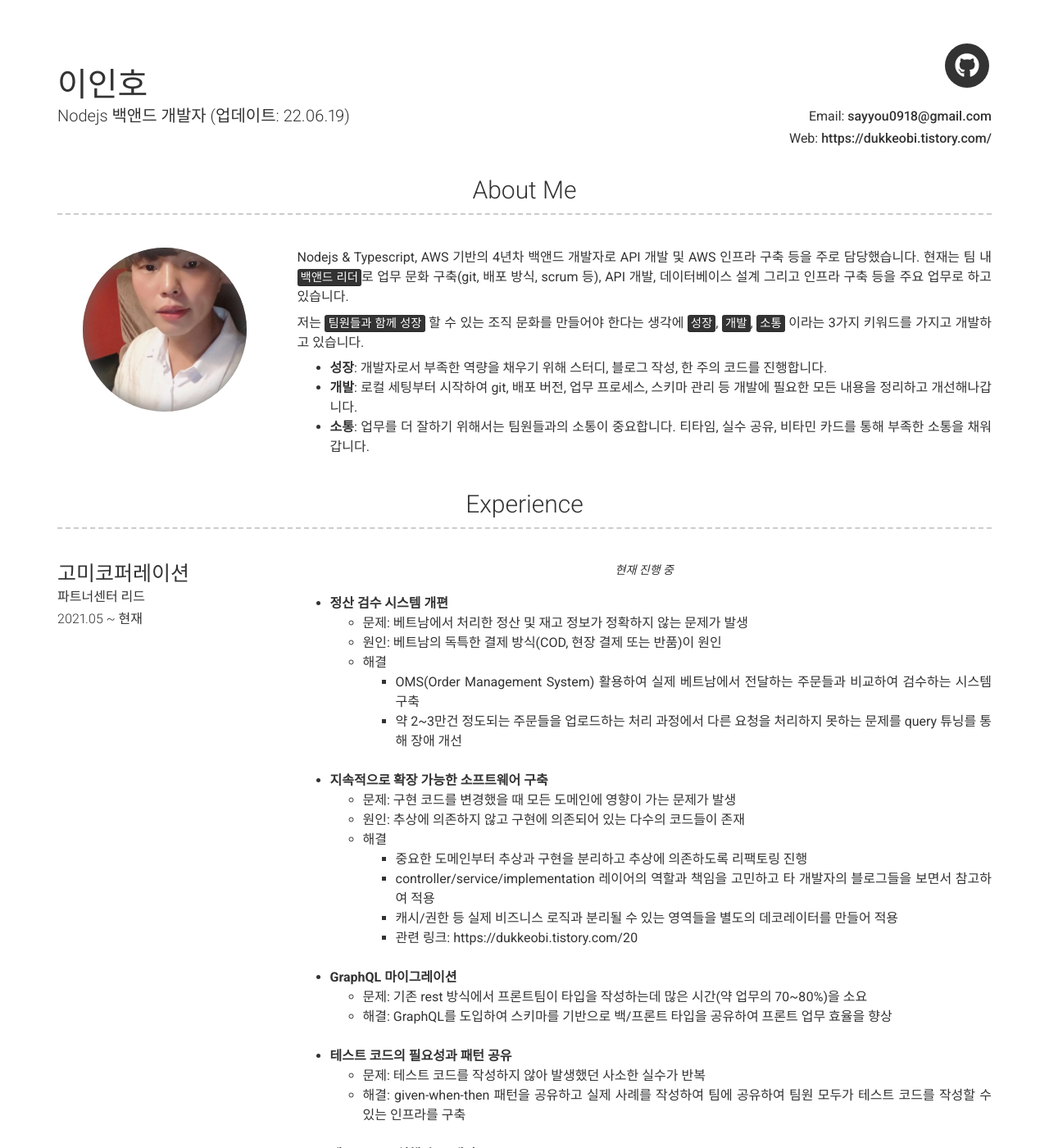
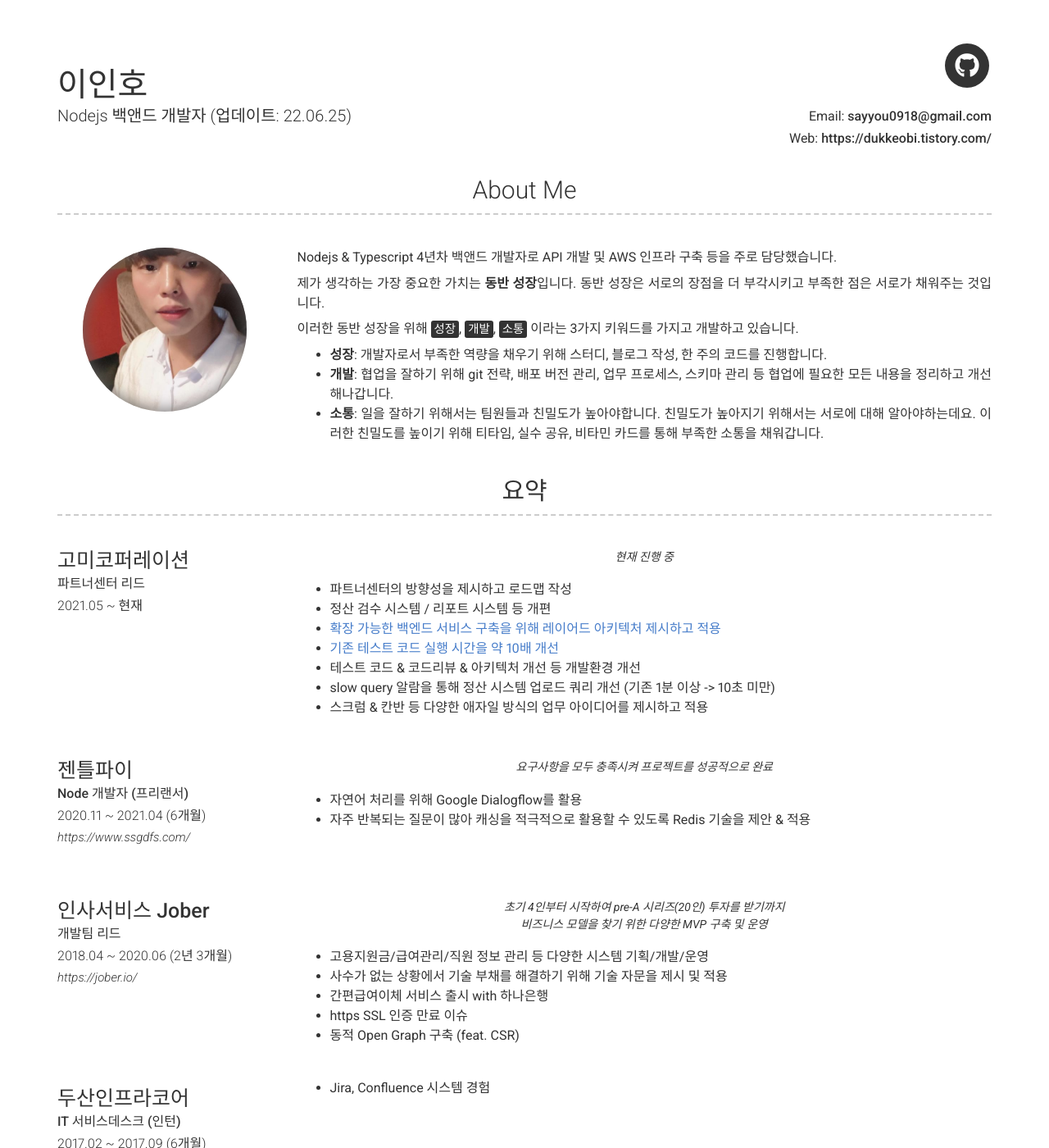
Before and after one commit to mystyle2006/mystyle2006.github.io, a Jekyll site: the page built from index.md, in a window 1280 px wide and 1400 px high. Shown: the whole window at 82% size. Built offline with Jekyll 4.4.1, drawn with Linux system fonts in a browser that asks for light colours; nearby versions of some CDN libraries; some of the changed text lies outside the part shown.

Commit message:
20220625 (#2)
* 20220625

* 20220625

```diff
--- a/_config.yml
+++ b/_config.yml
@@ -8,7 +8,7 @@ version: 2
 # Personal info
 name: 이인호
 title: >
-  Nodejs 백앤드 개발자 (업데이트: 22.06.19)
+  Nodejs 백앤드 개발자 (업데이트: 22.06.25)
 email: sayyou0918@gmail.com
 website: https://dukkeobi.tistory.com/
 
@@ -32,20 +32,19 @@ github_username: mystyle2006
 # about_title: About Me (Use this to override about section title)
 about_profile_image: images/me.jpeg
 about_content: | # this will include new lines to allow paragraphs
-  Nodejs & Typescript, AWS 기반의 4년차 백앤드 개발자로 API 개발 및 AWS 인프라 구축 등을 주로 담당했습니다.
-  현재는 팀 내 <mark>백앤드 리더</mark>로 업무 문화 구축(git, 배포 방식, scrum 등), API 개발, 데이터베이스 설계 그리고 인프라 구축 등을 주요 업무로 하고 있습니다.
+  Nodejs & Typescript 4년차 백앤드 개발자로 API 개발 및 AWS 인프라 구축 등을 주로 담당했습니다.
 
-  저는 <mark>팀원들과 함께 성장</mark> 할 수 있는 조직 문화를 만들어야 한다는 생각에 <mark>성장</mark>, <mark>개발</mark>, <mark>소통</mark> 이라는 3가지 키워드를 가지고
-  개발하고 있습니다.
+  제가 생각하는 가장 중요한 가치는 <b>동반 성장</b>입니다.
+  동반 성장은 서로의 장점을 더 부각시키고 부족한 점은 서로가 채워주는 것입니다.
+
+  이러한 동반 성장을 위해 <mark>성장</mark>, <mark>개발</mark>, <mark>소통</mark> 이라는 3가지 키워드를 가지고 개발하고 있습니다.
 
   - **성장**: 개발자로서 부족한 역량을 채우기 위해 스터디, 블로그 작성, 한 주의 코드를 진행합니다.
-  - **개발**: 로컬 세팅부터 시작하여 git, 배포 버전, 업무 프로세스, 스키마 관리 등 개발에 필요한 모든 내용을 정리하고 개선해나갑니다.
-  - **소통**: 업무를 더 잘하기 위해서는 팀원들과의 소통이 중요합니다. 티타임, 실수 공유, 비타민 카드를 통해 부족한 소통을 채워갑니다.
-
-
+  - **개발**: 협업을 잘하기 위해 git 전략, 배포 버전 관리, 업무 프로세스, 스키마 관리 등 협업에 필요한 모든 내용을 정리하고 개선해나갑니다.
+  - **소통**: 일을 잘하기 위해서는 팀원들과 친밀도가 높아야합니다. 친밀도가 높아지기 위해서는 서로에 대해 알아야하는데요. 이러한 친밀도를 높이기 위해 티타임, 실수 공유, 비타민 카드를 통해 부족한 소통을 채워갑니다.
 
 content:
-  - title: Experience
+  - title: 요약
     layout: list
     content:
       - layout: left
@@ -55,47 +54,55 @@ content:
         quote: >
           현재 진행 중
         description: | # this will include new lines to allow paragraphs
-          - **정산 검수 시스템 개편**
-            - 문제: 베트남에서 처리한 정산 및 재고 정보가 정확하지 않는 문제가 발생
-            - 원인: 베트남의 독특한 결제 방식(COD, 현장 결제 또는 반품)이 원인
-            - 해결
-              - OMS(Order Management System) 활용하여 실제 베트남에서 전달하는 주문들과 비교하여 검수하는 시스템 구축
-              - 약 2~3만건 정도되는 주문들을 업로드하는 처리 과정에서 다른 요청을 처리하지 못하는 문제를 query 튜닝를 통해 장애 개선 <br><br>
+          - 파트너센터의 방향성을 제시하고 로드맵 작성
+          - 정산 검수 시스템 / 리포트 시스템 등 개편
+          - [확장 가능한 백엔드 서비스 구축을 위해 레이어드 아키텍처 제시하고 적용](https://dukkeobi.tistory.com/20)
+          - [기존 테스트 코드 실행 시간을 약 10배 개선](https://dukkeobi.tistory.com/23)
+          - 테스트 코드 & 코드리뷰 & 아키텍처 개선 등 개발환경 개선
+          - slow query 알람을 통해 정산 시스템 업로드 쿼리 개선 (기존 1분 이상 -> 10초 미만)
+          - 스크럼 & 칸반 등 다양한 애자일 방식의 업무 아이디어를 제시하고 적용
 
-          - **지속적으로 확장 가능한 소프트웨어 구축**
-            - 문제: 구현 코드를 변경했을 때 모든 도메인에 영향이 가는 문제가 발생
-            - 원인: 추상에 의존하지 않고 구현에 의존되어 있는 다수의 코드들이 존재
-            - 해결
-              - 중요한 도메인부터 추상과 구현을 분리하고 추상에 의존하도록 리팩토링 진행
-              - controller/service/implementation 레이어의 역할과 책임을 고민하고 타 개발자의 블로그들을 보면서 참고하여 적용
-              - 캐시/권한 등 실제 비즈니스 로직과 분리될 수 있는 영역들을 별도의 데코레이터를 만들어 적용
-              - 관련 링크: https://dukkeobi.tistory.com/20 <br><br>
-
-          - **GraphQL 마이그레이션**
-            - 문제: 기존 rest 방식에서 프론트팀이 타입을 작성하는데 많은 시간(약 업무의 70~80%)을 소요
-            - 해결: GraphQL를 도입하여 스키마를 기반으로 백/프론트 타입을 공유하여 프론트 업무 효율을 향상 <br><br>
-
-          - **테스트 코드의 필요성과 패턴 공유**
-            - 문제: 테스트 코드를 작성하지 않아 발생했던 사소한 실수가 반복
-            - 해결: given-when-then 패턴을 공유하고 실제 사례를 작성하여 팀에 공유하여 팀원 모두가 테스트 코드를 작성할 수 있는 인프라를 구축 <br><br>
-
-          - **테스트 코드 실행 속도 개선**
-            - 문제: 테스트 코드 실행 속도가 오래 걸려 업무에 영향을 줌
-            - 원인: ts-jest의 타입 체킹 부분들에서 많은 시간을 소요하고 테스트가 진행됨
-            - 해결
-              - 타입 체킹하는 부분을 제외하여 테스트할 수 있도록 개선하여 속도를 약 10배 개선 (ts-jest -> @swc/jest 활용)
-              - 관련 링크: https://dukkeobi.tistory.com/23 <br><br>
-
-          - **git-flow 적용**
-            - 문제: 소스 코드의 버전 관리가 되지 않는 문제가 발생
-            - 원인: git을 적극적으로 활용하지 않는 사내 문화
-            - 해결
-              - git을 적극적으로 활용하기 위해 팀 전체적인 git 이해도를 높일 수 있도록 교육 진행
-              - 배민에서 공유한 git-flow 블로그를 활용하여 방식을 공유 <br><br>
-
-          - **AWS 알림 구축**
-            - 문제: 실무에 집중하다보면 AWS 자원를 모니터링이 하기 힘들어 문제가 발생한 후 대응하게 됨
-            - 해결: 모든 자원에 모니터링이 필요한 내용(메모리/CPU/Slow Query 등)을 분석하여 특정 임계점이되었을 때 slack으로 알림이 되도록 구축 <br><br>
+#          - **정산 검수 시스템 개편**
+#            - 문제: 베트남에서 처리한 정산 및 재고 정보가 정확하지 않는 문제가 발생
+#            - 원인: 베트남의 독특한 결제 방식(COD, 현장 결제 또는 반품)이 원인
+#            - 해결
+#              - OMS(Order Management System) 활용하여 실제 베트남에서 전달하는 주문들과 비교하여 검수하는 시스템 구축
+#              - 약 2~3만건 정도되 는 주문들을 업로드 처리 과정에서 발생하는 네트워크 I/O 자원을 query 튜닝를 통해 장애 개선 <br><br>
+#
+#          - **지속적으로 확장 가능한 소프트웨어 구축**
+#            - 문제: 구현 코드를 변경했을 때 모든 도메인에 영향이 가는 문제가 발생
+#            - 원인: 추상에 의존하지 않고 구현에 의존되어 있는 다수의 코드들이 존재
+#            - 해결
+#              - 중요한 도메인부터 추상과 구현을 분리하고 추상에 의존하도록 리팩토링 진행
+#              - controller/service/implementation 레이어의 역할과 책임을 고민하고 타 개발자의 블로그들을 보면서 참고하여 적용
+#              - 캐시/권한 등 실제 비즈니스 로직과 분리될 수 있는 영역들을 별도의 데코레이터를 만들어 적용
+#              - 관련 링크: https://dukkeobi.tistory.com/20 <br><br>
+#
+#          - **GraphQL 마이그레이션**
+#            - 문제: 기존 rest 방식에서 프론트팀이 타입을 작성하는데 많은 시간(약 업무의 70~80%)을 소요
+#            - 해결: GraphQL를 도입하여 스키마를 기반으로 백/프론트 타입을 공유하여 프론트 업무 효율을 향상 <br><br>
+#
+#          - **테스트 코드의 필요성과 패턴 공유**
+#            - 문제: 테스트 코드를 작성하지 않아 발생했던 사소한 실수가 반복
+#            - 해결: given-when-then 패턴을 공유하고 실제 사례를 작성하여 팀에 공유하여 팀원 모두가 테스트 코드를 작성할 수 있는 인프라를 구축 <br><br>
+#
+#          - **테스트 코드 실행 속도 개선**
+#            - 문제: 테스트 코드 실행 속도가 오래 걸려 업무에 영향을 줌
+#            - 원인: ts-jest의 타입 체킹 부분들에서 많은 시간을 소요하고 테스트가 진행됨
+#            - 해결
+#              - 타입 체킹하는 부분을 제외하여 테스트할 수 있도록 개선하여 속도를 약 10배 개선 (ts-jest -> @swc/jest 활용)
+#              - 관련 링크: https://dukkeobi.tistory.com/23 <br><br>
+#
+#          - **git-flow 적용**
+#            - 문제: 소스 코드의 버전 관리가 되지 않는 문제가 발생
+#            - 원인: git을 적극적으로 활용하지 않는 사내 문화
+#            - 해결
+#              - git을 적극적으로 활용하기 위해 팀 전체적인 git 이해도를 높일 수 있도록 교육 진행
+#              - 배민에서 공유한 git-flow 블로그를 활용하여 방식을 공유 <br><br>
+#
+#          - **AWS 알림 구축**
+#            - 문제: 실무에 집중하다보면 AWS 자원를 모니터링이 하기 힘들어 문제가 발생한 후 대응하게 됨
+#            - 해결: 모든 자원에 모니터링이 필요한 내용(메모리/CPU/Slow Query 등)을 분석하여 특정 임계점이되었을 때 slack으로 알림이 되도록 구축 <br><br>
 
       - layout: left
         title: 젠틀파이
@@ -105,11 +112,8 @@ content:
         quote: >
           요구사항을 모두 충족시켜 프로젝트를 성공적으로 완료
         description: | # this will include new lines to allow paragraphs
-          - **챗봇 서비스 백앤드 구축**
-            - 문제: 신세계의 면세점을 활용하는 많은 고객들의 공통적인 Q&A를 해결할 수 있는 챗봇 서비스 구축
-            - 해결
-              - 자연어 처리를 위해 AWS Dialogflow 공식 문서를 참고하여 해결
-              - 자주 반복되는 질문들이 많은 서비스였기 때문에 캐싱을 적극적으로 활용할 수 있도록 기존 요구사항에 없던 부분에 의견을 내어 Redis를 통해 성능을 개선 <br><br>
+          - 자연어 처리를 위해 Google Dialogflow를 활용
+          - 자주 반복되는 질문이 많아 캐싱을 적극적으로 활용할 수 있도록 Redis 기술을 제안 & 적용
 
       - layout: left
         title: 인사서비스 Jober
@@ -117,45 +121,55 @@ content:
         caption: 2018.04 ~ 2020.06 (2년 3개월)
         link: https://jober.io/
         quote: >
-          pre-A 시리즈 투자를 받기까지 비즈니스 모델을 찾기 위한 다양한 MVP 구축 및 운영
+          초기 4인부터 시작하여 pre-A 시리즈(20인) 투자를 받기까지 <br> 비즈니스 모델을 찾기 위한 다양한 MVP 구축 및 운영
         description: | # this will include new lines to allow paragraphs
-          - **주니어로 구성된 사내 개발팀의 기술 부채**
-            - 문제: 1년차로 구성된 3명의 개발자로 기술 부채가 많이 쌓이기 시작
-            - 해결:
-              - 현실적으로 1년차 3명이 해결하기에 어려운 문제라고 판단되어 대표님에게 문의 후 다양한 기술 자문을 실시
-                - HB 스미스 CTO, 윤제상님 -> CI/CD를 효율적으로 관리하기 위해 관리형 자원을 함께 도입 ex) EB
-                - 레몬클라우드 CTO, 스티브님 -> 상황마다 필요한 기술 자문을 진행하고 레몬 클라우드의 일부 서비스를 사용
-                  - 링크: https://github.com/lemoncloud-io/lemon-core <br><br>
+          - 고용지원금/급여관리/직원 정보 관리 등 다양한 시스템 기획/개발/운영
+          - 사수가 없는 상황에서 기술 부채를 해결하기 위해 기술 자문을 제시 및 적용
+          - 간편급여이체 서비스 출시 with 하나은행
+          - https SSL 인증 만료 이슈
+          - 동적 Open Graph 구축 (feat. CSR)
+#            - CloudFront의 lambda 트리거를 활용하여 여러 랜딩페이지에 대한 html 파일에 각 페이지에 맞는 Open Graph를 주입하여 해결
+#            - HB 스미스 CTO, 윤제상님 -> CI/CD를 효율적으로 관리하기 위해 관리형 자원을 함께 도입 ex) EB
+#            - 레몬클라우드 CTO, 스티브님 -> 상황마다 필요한 기술 자문을 진행하고 레몬 클라우드의 일부 서비스를 활용하여 일괄 이메일 서비스를 개발 및 적용
+#            - Node 기반으로 작성된 어플리케이션에서 하나은행이 제공하는 encrypt/decrypt 라이브러리를 사용하기 위해 AWS Lambda + Java 런타임을 활용하여 해결
+#            - 수동으로 관리되는 SSL 인증 만료로 서비스 중단되는 이슈가 발생했다. SSL 갱신을 통해 해당 문제를 바로 해결했지만 장기적 플랜으로 보았을 때 효율적이지 못하다는 판단이 들어 도메인을 AWS Route53로 이전 후 SSL을 ACM(AWS Certificate Manager)으로 관리하도록 변경하여 해결
 
-          - **대량 이메일 전송 시스템 구축**
-            - 문제: 최대 2~3만 유저에게 동시에 이메일을 전송하는 시스템 구축이 필요
-            - 해결:
-              - SQS + SES + Lamda를 구축하여 이메일 시스템을 구축
-              - 저장소(어떤 저장소를 활용했는지 기억이 나지 않음)를 활용하여 이메일 전송 상태를 관리 <br><br>
 
-          - **간편급여이체 with 하나은행**
-            - 문제: 하나은행의 정책으로 인한 암호화 스펙을 공유 불가로 jar 파일을 공유하여 node 기반으로 작성된 서버에서 구동이 되지 않는 문제
-            - 해결:
-              - AWS Lambda를 활용하여 jar 파일을 실행할 수 있는 서버를 구축하여 node 서버에서 http 통신을 통해 해결 <br><br>
-
-          - **https SSL 인증 만료 이슈**
-            - 문제: 수동으로 관리되는 SSL 인증 만료로 인한 서비스 중단 이슈가 발생
-            - 해결:
-              - 단기적 방향: SSL 인증서를 재발급 받아 재발급 받은 내용으로 재설정 후 해결
-              - 장기적 방향: 도메인을 AWS Route53로 이전 후 SSL을 ACM으로 관리하도록 변경 <br><br>
-
-          - **동적 Open Graph 구축 (feat. SCR)**
-            - 문제: 급여관리, 고용지원금, 채용 등 SPA로 구성된 각 랜딩페이지의 Open Graph를 별도로 구성이 필요
-            - 원인: SCR + CloudFront + S3로 구성되어 동적으로 Open Graph 삽입이 불가능
-            - 해결:
-              - CloudFront의 lambda 트리거를 활용하여 사용자가 해당 html을 받기 전에 html 내용을 파싱하여 각 페이지에 맞게 Open Graph를 적용 <br><br>
+#          - **주니어로 구성된 사내 개발팀의 기술 부채**
+#            - 문제: 1년차로 구성된 3명의 개발자로 기술 부채가 많이 쌓이기 시작
+#            - 해결:
+#              - 현실적으로 1년차 3명이 해결하기에 어려운 문제라고 판단되어 대표님에게 문의 후 다양한 기술 자문을 실시
+#                - HB 스미스 CTO, 윤제상님 -> CI/CD를 효율적으로 관리하기 위해 관리형 자원을 함께 도입 ex) EB
+#                - 레몬클라우드 CTO, 스티브님 -> 상황마다 필요한 기술 자문을 진행하고 레몬 클라우드의 일부 서비스를 사용
+#                  - 링크: https://github.com/lemoncloud-io/lemon-core <br><br>
+#
+#          - **대량 이메일 전송 시스템 구축**
+#            - 문제: 최대 2~3만 유저에게 동시에 이메일을 전송하는 시스템 구축이 필요
+#            - 해결:
+#              - SQS + SES + Lamda를 구축하여 이메일 시스템을 구축
+#              - 저장소(어떤 저장소를 활용했는지 기억이 나지 않음)를 활용하여 이메일 전송 상태를 관리 <br><br>
+#
+#          - **간편급여이체 with 하나은행**
+#            - 문제: 하나은행의 정책으로 인한 암호화 스펙을 공유 불가로 jar 파일을 공유하여 node 기반으로 작성된 서버에서 구동이 되지 않는 문제
+#            - 해결:
+#              - AWS Lambda를 활용하여 jar 파일을 실행할 수 있는 서버를 구축하여 node 서버에서 http 통신을 통해 해결 <br><br>
+#
+#          - **https SSL 인증 만료 이슈**
+#            - 문제: 수동으로 관리되는 SSL 인증 만료로 인한 서비스 중단 이슈가 발생
+#            - 해결:
+#              - 단기적 방향: SSL 인증서를 재발급 받아 재발급 받은 내용으로 재설정 후 해결
+#              - 장기적 방향: 도메인을 AWS Route53로 이전 후 SSL을 ACM으로 관리하도록 변경 <br><br>
+#
+#          - **동적 Open Graph 구축 (feat. SCR)**
+#            - 문제: 급여관리, 고용지원금, 채용 등 SPA로 구성된 각 랜딩페이지의 Open Graph를 별도로 구성이 필요
+#            - 원인: SCR + CloudFront + S3로 구성되어 동적으로 Open Graph 삽입이 불가능
+#            - 해결:
+#              - CloudFront의 lambda 트리거를 활용하여 사용자가 해당 html을 받기 전에 html 내용을 파싱하여 각 페이지에 맞게 Open Graph를 적용 <br><br>
 
       - layout: left
         title: 두산인프라코어
         sub_title: IT 서비스데스크 (인턴)
         caption: 2017.02 ~ 2017.09 (6개월)
-        quote: >
-          Jira 시스템에 대한 이해도를 경험하게 해준 회사
         description: | # this will include new lines to allow paragraphs
           - Jira, Confluence 시스템 경험
 
@@ -238,9 +252,9 @@ content:
         sub_title: 우아한형제들 최연소 기술이사 김영한의 스프링 완전 정복
         caption: 2022.06
         quote: >
-          공부 중
+          현재 강의 듣는 중
         description: | # this will include new lines to allow paragraphs
-          - OOP가 잘 녹아있는 프레임워크를 공부하여 나의 코드의 질을 한 층 더 올리기 위한 강의
+          - OOP의 관점을 이해하고 특히 OOP에서 말하는 SOLID 원칙을 실제 실무에서 어떻게 적용할 수 있는지에 대한 이해도를 많이 높일 수 있었습니다.
 
       - layout: left
         title: 인프런
@@ -264,8 +278,7 @@ content:
         caption: 2022.03 ~
         quote: >
         description: | # this will include new lines to allow paragraphs
-          - 팀 매니저 개발자께서 추천해주신 함수형 프로그래밍 강의입니다.
-          - 함수형 프로그래밍에 대한 기본적인 이해를 도울 수 있던 강의입니다.
+          - 함수형 프로그래밍 강좌를 통해 순수 함수의 필요성과 이해도를 높여 실제 순수 함수를 순수 함수처럼 사용하지 않는 코드를 리팩토링
 
       - layout: left
         title: 패스트 캠퍼스
```
